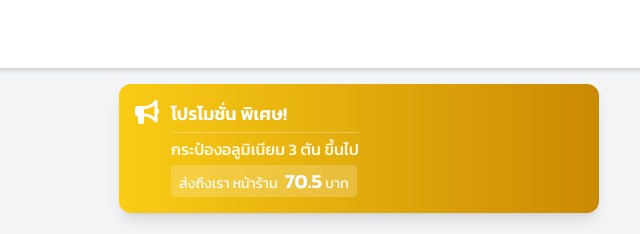
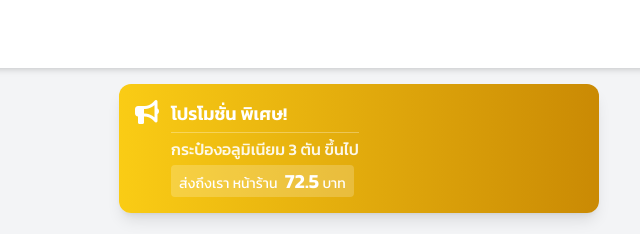
Before and after one commit to phongrapeebengroup/Baanpong-Pricetoday, a plain HTML site: page index.html in a window 1280 px wide. Shown: the top 234 px of the page, 281-921 px from the left. Drawn offline with nearby package versions, Linux system fonts and the light colour scheme.

Commit message:
Update index.html

```diff
--- a/index.html
+++ b/index.html
@@ -61,7 +61,7 @@
                 <div>
                     <h2 class="font-bold text-lg border-b border-white/30 pb-1 mb-1">โปรโมชั่น พิเศษ!</h2>
                     <p class="font-medium text-white/90">กระป๋องอลูมิเนียม 3 ตัน ขึ้นไป</p>
-                    <p class="text-sm mt-1 bg-white/20 inline-block px-2 py-0.5 rounded">ส่งถึงเรา หน้าร้าน <span class="font-bold text-xl ml-1">70.5</span> บาท</p>
+                    <p class="text-sm mt-1 bg-white/20 inline-block px-2 py-0.5 rounded">ส่งถึงเรา หน้าร้าน <span class="font-bold text-xl ml-1">72.5</span> บาท</p>
                 </div>
             </div>
         </div>
```
